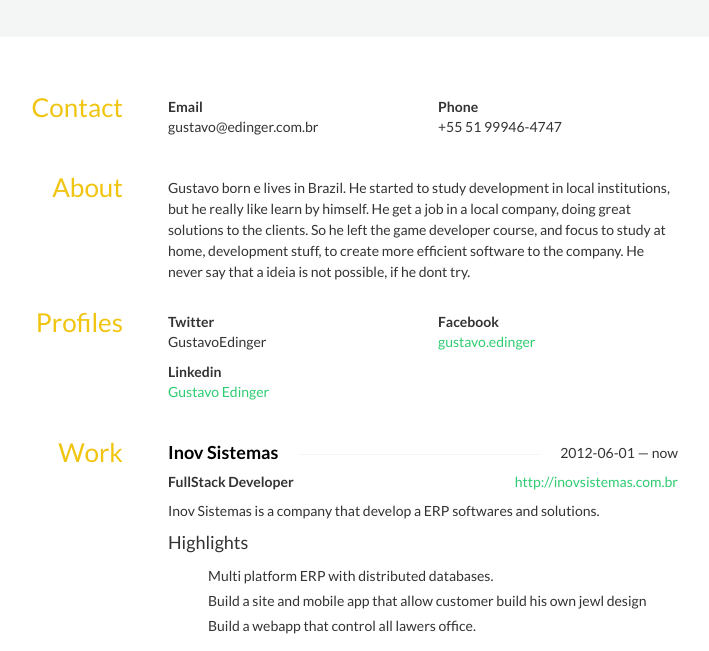
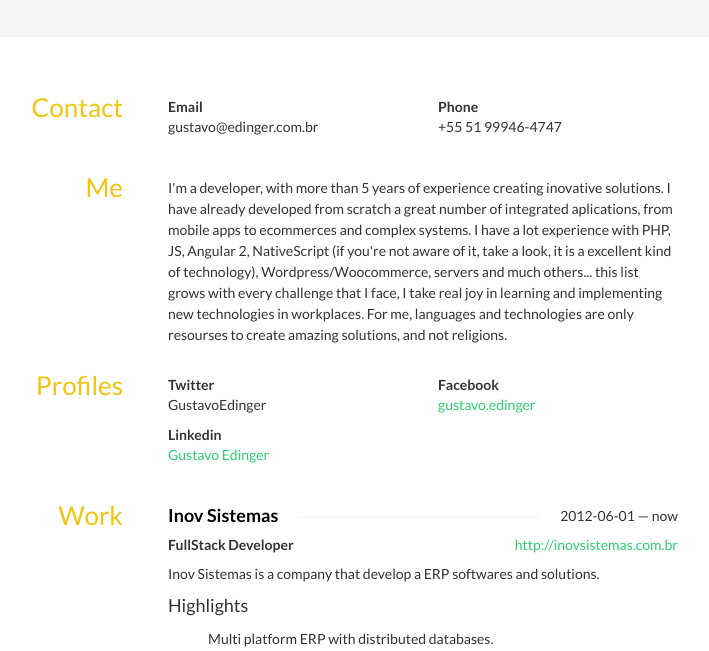
Before and after one commit to Gustavo47/gustavoedinger.com, a plain HTML site: page index.html in a window 1280 px wide. Shown: the part 149-800 px from the top of the page, without its empty margins (307-1016 px from the left). Drawn offline with nearby package versions, Linux system fonts and the light colour scheme; some icons are missing.

Commit message:
change bio

```diff
--- a/index.html
+++ b/index.html
@@ -228,10 +228,10 @@ h4 span:first-child {
 	</section>
 	<section id="about" class="row">
 		<aside class="col-sm-3">
-			<h3>About</h3>
+			<h3>Me</h3>
 		</aside>
 		<div class="col-sm-9">
-			<p>Gustavo born e lives in Brazil. He started to study development in local institutions, but he really like learn by himself. He get a job in a local company, doing great solutions to the clients. So he left the game developer course, and focus to study at home, development stuff, to create more efficient software to the company. He never say that a ideia is not possible, if  he dont try.</p>
+			<p>I'm a developer, with more than 5 years of experience creating inovative solutions. I have already developed from scratch a great number of integrated aplications, from mobile apps to ecommerces and complex systems. I have a lot experience with PHP, JS, Angular 2, NativeScript (if you're not aware of it, take a look, it is a excellent kind of technology), Wordpress/Woocommerce, servers and much others... this list grows with every challenge that I face, I take real joy in learning and implementing new technologies in workplaces. For me, languages and technologies are only resourses to create amazing solutions, and not religions.</p>
 		</div>
 	</section>
 	<section id="profiles" class="row">
```
